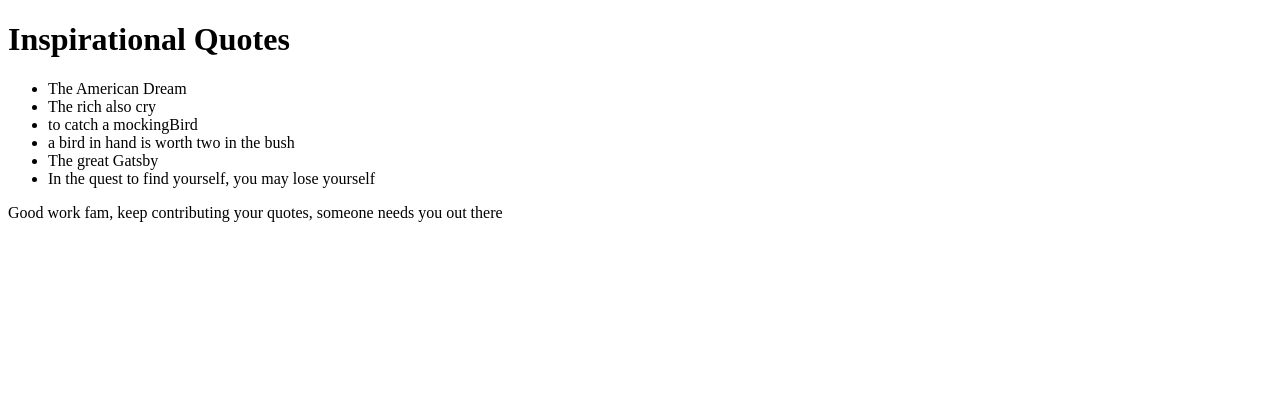
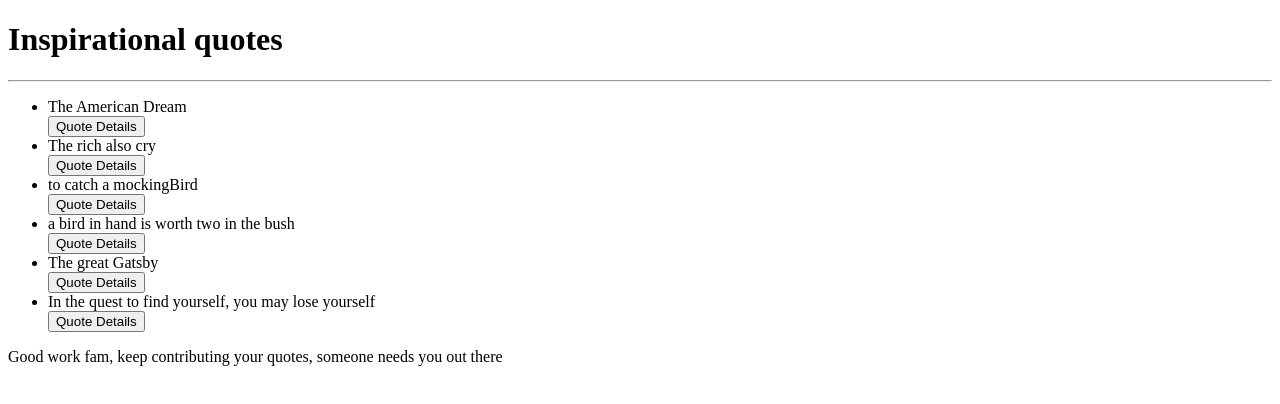
Before and after one commit to rmautia/Quote, an Angular app in the folder Quotes/: page / in a window 1280 px wide. Shown: the top 404 px of the page. Built offline with nearby package versions, Linux system fonts and the light colour scheme.

Commit message:
add button.

```diff
--- a/Quotes/src/app/quote-detail/quote-detail.component.html
+++ b/Quotes/src/app/quote-detail/quote-detail.component.html
@@ -1 +1,2 @@
-<p>quote-detail works!</p>
+<p>{{quote.description}}</p>
+<button (click)= 'quoteComplete(true)'>Done</button>
--- a/Quotes/src/app/quote-detail/quote-detail.component.ts
+++ b/Quotes/src/app/quote-detail/quote-detail.component.ts
@@ -1,4 +1,5 @@
-import { Component, OnInit } from '@angular/core';
+import { Component, OnInit, Input, EventEmitter, Output } from '@angular/core';
+import { Quote } from '../quote';
 
 @Component({
   selector: 'app-quote-detail',
@@ -7,9 +8,15 @@ import { Component, OnInit } from '@angular/core';
 })
 export class QuoteDetailComponent implements OnInit {
 
+  @Input() quote: Quote;
+  @Output() isComplete =new EventEmitter<boolean>();
+
+  quoteComplete(complete:boolean){
+    this.isComplete.emit(complete);
+  }
   constructor() { }
 
-  ngOnInit(): void {
+  ngOnInit() {
   }
 
 }
--- a/Quotes/src/app/quote.ts
+++ b/Quotes/src/app/quote.ts
@@ -1,5 +1,6 @@
 export class Quote {
-    id: number;
-    name: string;
-    description: string;
+  showDescription:boolean;
+  constructor( public id: number, public name: string, public description: string){
+      this.showDescription=false;
+  }
 }
--- a/Quotes/src/app/quote/quote.component.html
+++ b/Quotes/src/app/quote/quote.component.html
@@ -1,10 +1,10 @@
-<div>
-    <h1>Inspirational Quotes</h1>
-    <ul>
-      <li *ngFor= 'let quote of quotes'>
-        {{quote.name}}
-
-      </li>
-    </ul>
+<h1>Inspirational quotes</h1>
+<hr>
+<ul>
+  <div *ngFor='let quote of quotes;let i = index'>
+    <li>{{quote.name}}</li>
+    <button (click)='toggleDetails(i)'>Quote Details</button>
+    <app-quote-detail *ngIf='quote.showDescription' [quote]='quote'></app-quote-detail>
+  </div>
+</ul>
     <p *ngIf='quotes.length > 5'>Good work fam, keep contributing your quotes, someone needs you out there</p>
-  </div>
--- a/Quotes/src/app/quote/quote.component.ts
+++ b/Quotes/src/app/quote/quote.component.ts
@@ -9,13 +9,17 @@ import { Quote } from '../quote';
 export class QuoteComponent implements OnInit {
 
   quotes:Quote[] = [
-    {id:1, name:'The American Dream',description:'...'},
-    {id:2,name:'The rich also cry',description:'...'},
-    {id:3,name:'to catch a mockingBird',description:'...'},
-    {id:4,name:'a bird in hand is worth two in the bush',description:'...'},
-    {id:5,name:'The great Gatsby', description:'...'},
-    {id:6,name:'In the quest to find yourself, you may lose yourself', description:'...'},
+    new Quote (1, 'The American Dream','there shall come a point where everyone will be equal'),
+    new Quote (2,'The rich also cry','it does not matter how rich you are, some things, money cannot buy'),
+    new Quote (3,'to catch a mockingBird','what are your approaches to life, are they worht the while'),
+    new Quote (4,'a bird in hand is worth two in the bush','be grateful of what you have at hand, what you wish foy could be vanity.'),
+    new Quote (5,'The great Gatsby','overcome all odds to be the greatest you could ever be.'),
+    new Quote (6,'In the quest to find yourself, you may lose yourself', 'have vision and be focused')
   ];
+
+  toggleDetails(index){
+    this.quotes[index].showDescription = !this.quotes[index].showDescription;
+  }
 
   constructor() { }
 
```
